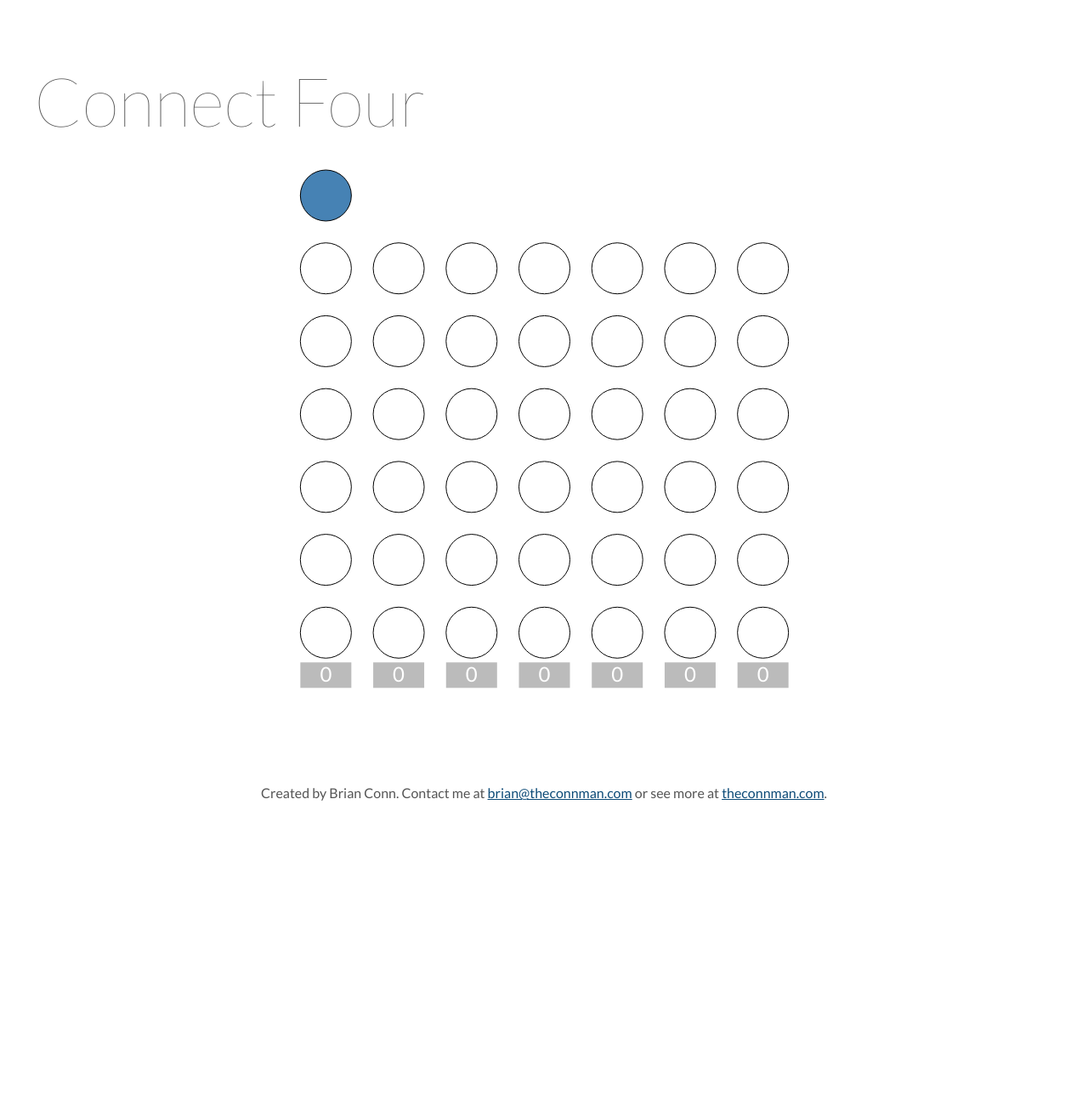
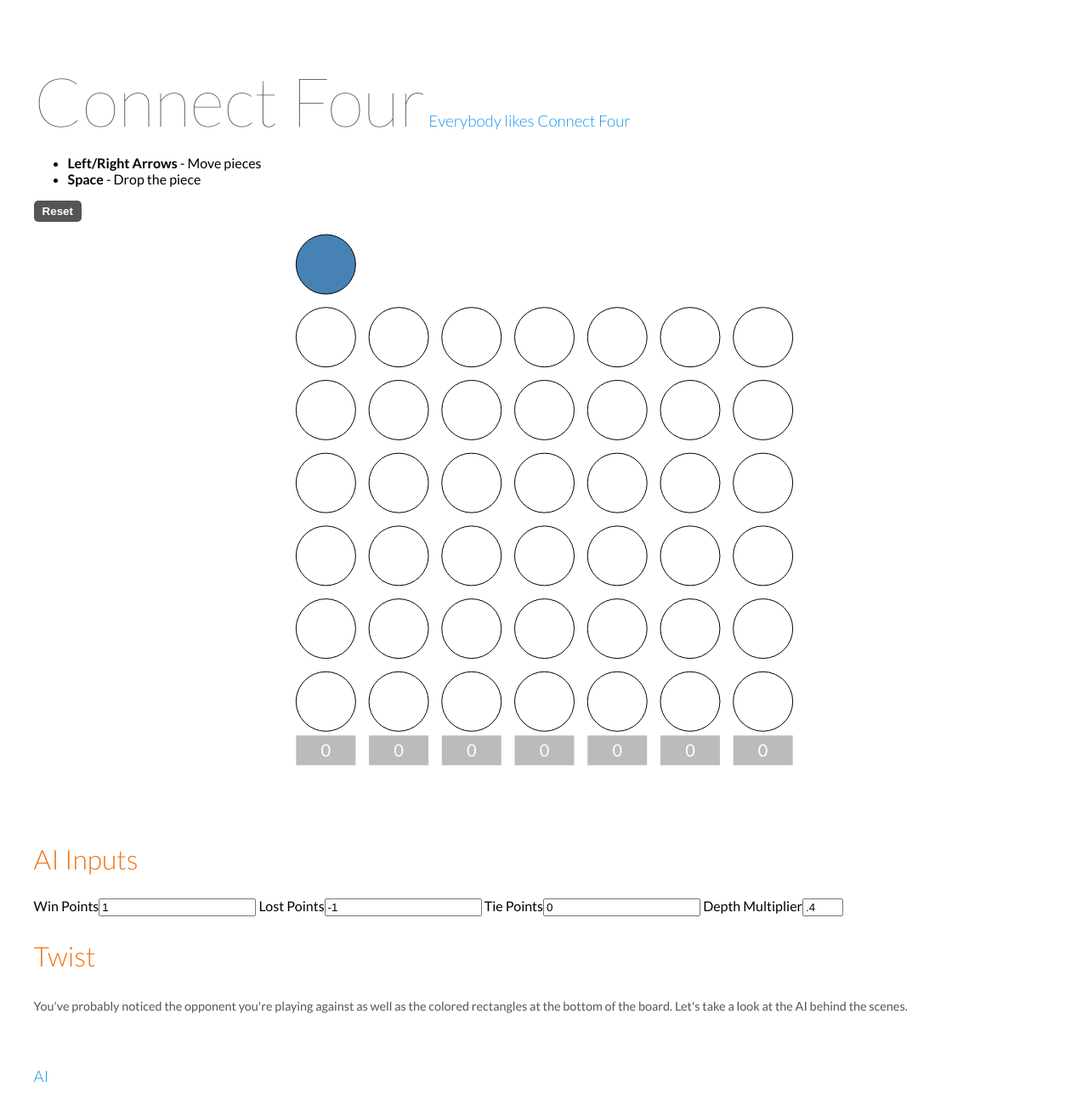
Before and after one commit to TheConnMan/ConnectFour, a plain HTML site: page index.html in a window 1280 px wide. Shown: the top 1300 px of the page at 85% size. Before the commit the page ends 962 px from the top, so only its background shows below. Drawn offline with Linux system fonts and the light colour scheme.

Commit message:
Added AI inputs.

```diff
--- a/css/ConnectFour.css
+++ b/css/ConnectFour.css
@@ -16,5 +16,5 @@
 .aiText {
 	fill: white;
 	text-anchor: middle;
-	font-size: 24px;
+	font-size: 20px;
 }
--- a/index.html
+++ b/index.html
@@ -12,6 +12,7 @@
         <script src="./js/d3.v3.min.js" charset="utf-8"></script>
         <script src="./js/jquery.reveal.js" charset="utf-8"></script>
         <script src="./js/ConnectFour.js" charset="utf-8"></script>
+        <!-- <script type="text/javascript" src="//cdnjs.cloudflare.com/ajax/libs/gist-embed/1.8/gist-embed.min.js"></script> -->
         <script src="https://platform.twitter.com/widgets.js" charset="utf-8"></script>
         <script>
 			(function(i,s,o,g,r,a,m){i['GoogleAnalyticsObject']=r;i[r]=i[r]||function(){
@@ -24,11 +25,29 @@
 		</script>
 		<div>
 			<div id="content">
-				<h1>Connect Four</h1>
+				<h1 style="display: inline;">Connect Four</h1>
+				<h3 style="display: inline;">Everybody likes Connect Four</h3>
+				<ul>
+					<li><b>Left/Right Arrows</b> - Move pieces</li>
+					<li><b>Space</b> - Drop the piece</li>
+				</ul>
+				<button onclick="connectFour('#game')">Reset</button>
+				<div id="game"></div>
+				<h2>AI Inputs</h2>
+				<span>Win Points</span><input type="number" id="win" value="1" />
+				<span>Lost Points</span><input type="number" id="lose" value="-1" />
+				<span>Tie Points</span><input type="number" id="tie" value="0" />
+				<span>Depth Multiplier</span><input type="number" id="mult" value=".4" min="0" max="1" />
+				<h2>Twist</h2>
+				<p>
+					You've probably noticed the opponent you're playing against as well as the colored rectangles at the bottom of the board.
+					Let's take a look at the AI behind the scenes.
+				</p>
+				<h3>AI</h3>
 				<p>
 
 				</p>
-				<div id="game"></div>
+				<!-- <code data-gist-id="66d904156ddf8a0d3ac7" data-gist-file="GroovyExample.groovy"></code> -->
 			</div>
 	        <div id="gameEnd" class="reveal-modal">
 			     <div id="modalContent"></div>
--- a/js/ConnectFour.js
+++ b/js/ConnectFour.js
@@ -6,8 +6,9 @@ $(function() {
 
 function connectFour(id) {
 	var w = $(id).width(), done = false;
-	var boardW = 600, boardH = 600, r = 30;
+	var boardW = 600, boardH = 600, r = 35;
 	var margin = {top: 50, left: Math.max(w - boardW, 0) / 2, right: Math.max(w - boardW, 0) / 2, bottom: 50};
+	d3.select(id).selectAll('svg').remove();
 	var svg = d3.select(id).append('svg').attr('width', w).attr('height', boardH + margin.top + margin.bottom);
 
 	var scale = d3.scale.quantize().domain([-1, 0, 1]).range(['red', 'none', 'steelblue']);
@@ -104,7 +105,7 @@ function connectFour(id) {
 		} else if (block != -1) {
 			moves = d3.range(7).map(function(d) { return d == block ? 1 : 0});
 		} else {
-			moves = recursiveMoves(b, 1, -1, 0, .4, 3, 0, false);
+			moves = recursiveMoves(b, $('#win').val(), $('#lose').val(), $('#tie').val(), $('#mult').val(), 4, 0, false);
 		}
 		updateAI(moves);
 		var top = moves.map(function(d, i) { return {i: i, d: d}; }).filter(function(d) { return d.d == d3.max(moves); });
@@ -114,7 +115,7 @@ function connectFour(id) {
 
 	function updateAI(moves) {
 		var e = d3.extent(moves)
-		aiScale.domain([e[0], 0, e[1]]);
+		aiScale.domain([e[0], (e[0] + e[1]) / 2, e[1]]);
 		ai.transition().duration(delay).style('fill', function(d) { return aiScale(moves[d.i]); });
 		aiText.text(function(d) { return Math.floor(moves[d.i] * 100) / 100; })
 	}
@@ -139,7 +140,7 @@ function winNextTurn(b, isComp) {
 	var result = -1;
 	d3.range(7).forEach(function(c) {
 		if (validMove(c, b)) {
-			var temp = $.extend(true, [], b), r = getRow(c, temp);
+			var temp = copyArray(b), r = getRow(c, temp);
 			temp[r][c] = isComp ? -1 : 1;
 			if (checkWin(temp, r, c, isComp ? -1 : 1)) {
 				result = c;
@@ -152,7 +153,7 @@ function winNextTurn(b, isComp) {
 function recursiveMoves(b, win, lose, tie, mult, depth, cur, isComp) {
 	return d3.range(7).map(function(c) {
 		if (validMove(c, b)) {
-			var temp = $.extend(true, [], b), r = getRow(c, temp);
+			var temp = copyArray(b), r = getRow(c, temp);
 			temp[r][c] = -1;
 			return recursiveCheck(temp, win, lose, tie, mult, depth, cur, isComp);
 		} else {
@@ -164,7 +165,7 @@ function recursiveMoves(b, win, lose, tie, mult, depth, cur, isComp) {
 function recursiveCheck(b, win, lose, tie, mult, depth, cur, isComp) {
 	return d3.sum(d3.range(7).map(function(c) {
 		if (validMove(c, b)) {
-			var temp = $.extend(true, [], b), r = getRow(c, temp);
+			var temp = copyArray(b), r = getRow(c, temp);
 			temp[r][c] = isComp ? -1 : 1;
 			if (checkWin(temp, r, c)) {
 				return isComp ? win : lose;
@@ -311,6 +312,15 @@ function getRow(move, board) {
 }
 
 /**
+ * Deep copies a 2d array.
+ * @param a - Array to be copied
+ * @returns {Array}
+ */
+function copyArray(a) {
+	return a.map(function(d) { return d.slice(); });
+}
+
+/**
  * Outputs a 2d representation of the board into a string.
  * @param a - Board
  * @returns
```
